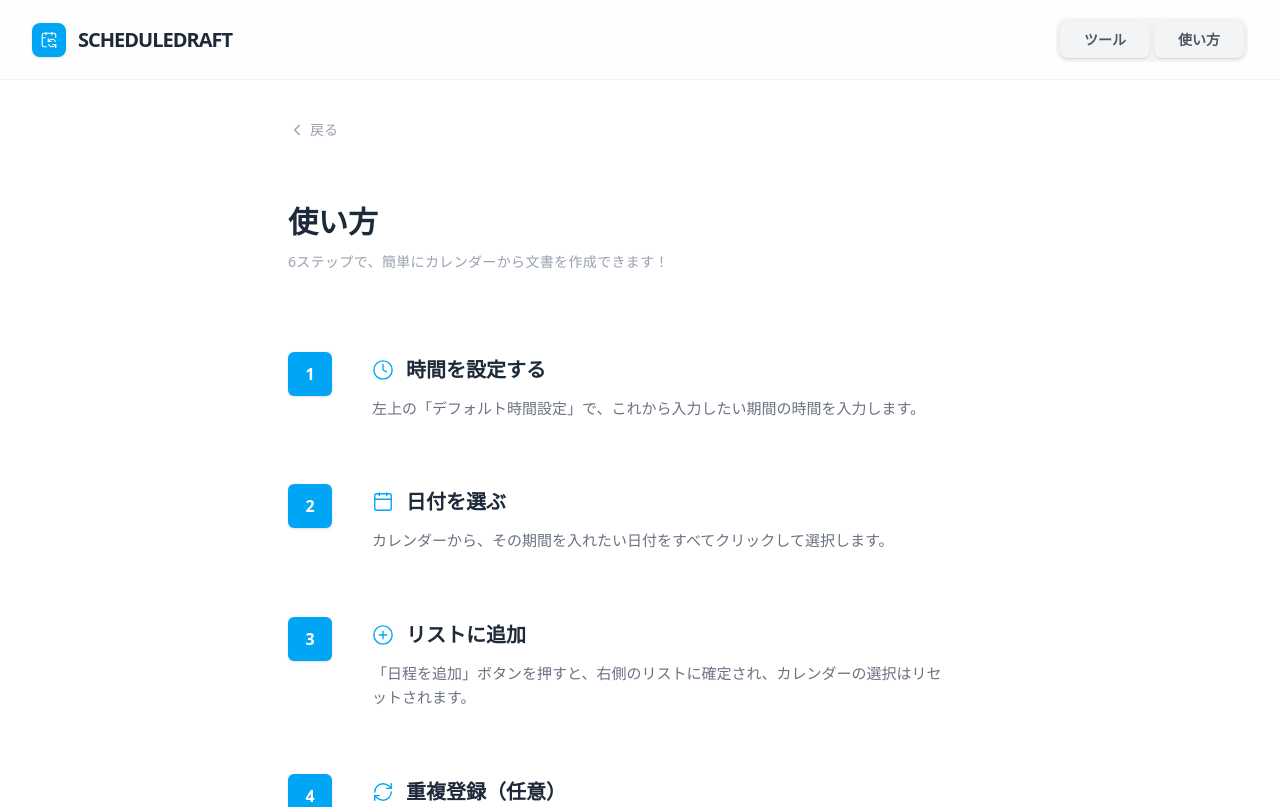
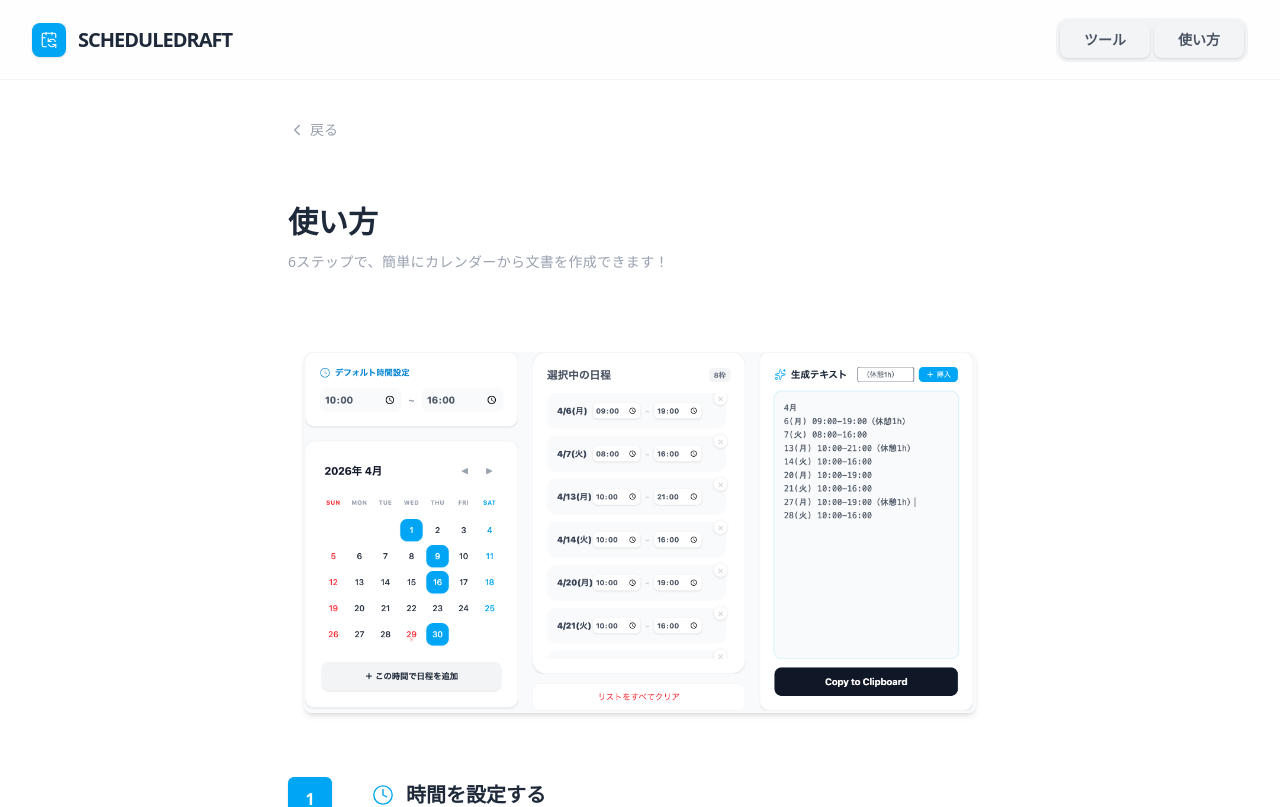
Before and after one commit to furuyashikiiori/scheduledraft, a Next.js app: page /about in a window 1280 px wide. Shown: the top 807 px of the page. Built offline with nearby package versions, Linux system fonts and the light colour scheme.

Commit message:
使い方に画像を挿入

```diff
--- a/src/app/about/page.tsx
+++ b/src/app/about/page.tsx
@@ -1,6 +1,7 @@
 "use client";
 
 import Link from "next/link";
+import Image from "next/image";
 // 綺麗なアイコンをインポート
 import {
   Clock,
@@ -65,6 +66,17 @@ export default function AboutPage() {
           6ステップで、簡単にカレンダーから文書を作成できます！
         </p>
 
+        <div className='mx-auto mb-16 rounded-lg shadow-md overflow-hidden max-w-2xl'>
+          <Image
+            src='/images/ScheduleDraft.png'
+            alt='使い方の画像'
+            width={600}
+            height={400}
+            className='w-full h-auto'
+            loading='eager'
+          />
+        </div>
+
         {/* ステップリスト */}
         <div className='space-y-16'>
           {steps.map((step, i) => (
```
Also changed, not shown: public/images/ScheduleDraft.png (added).
